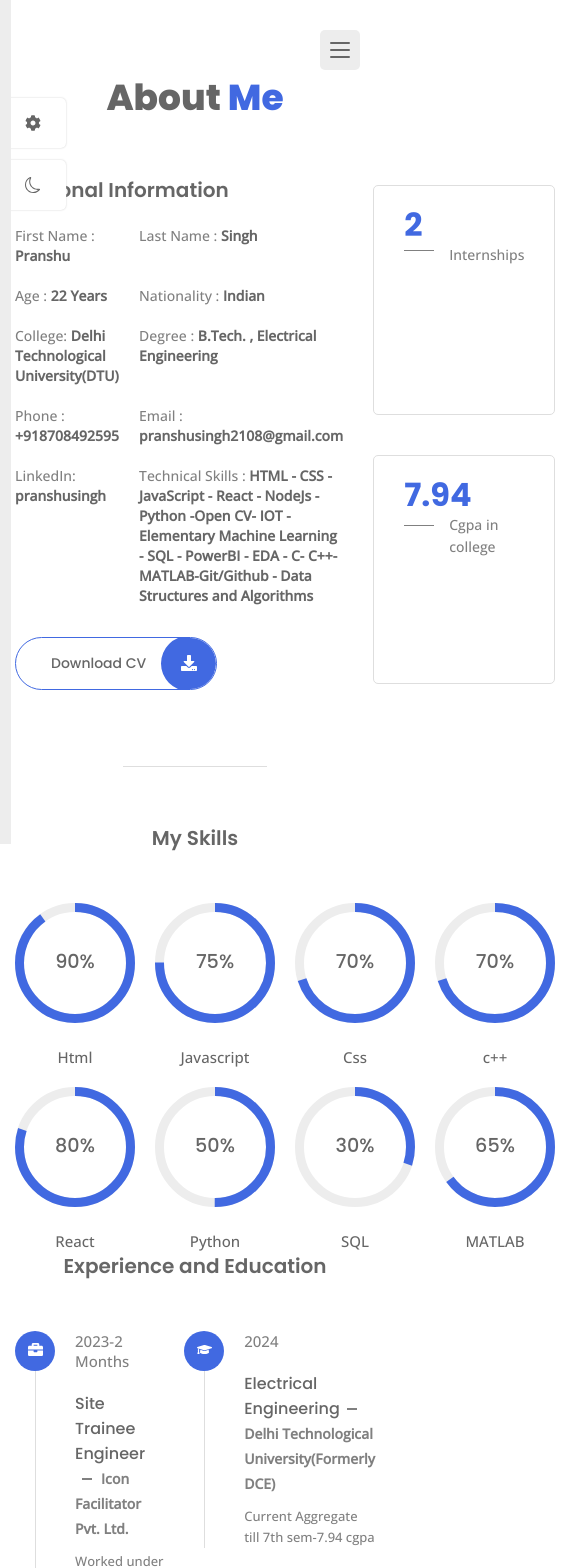
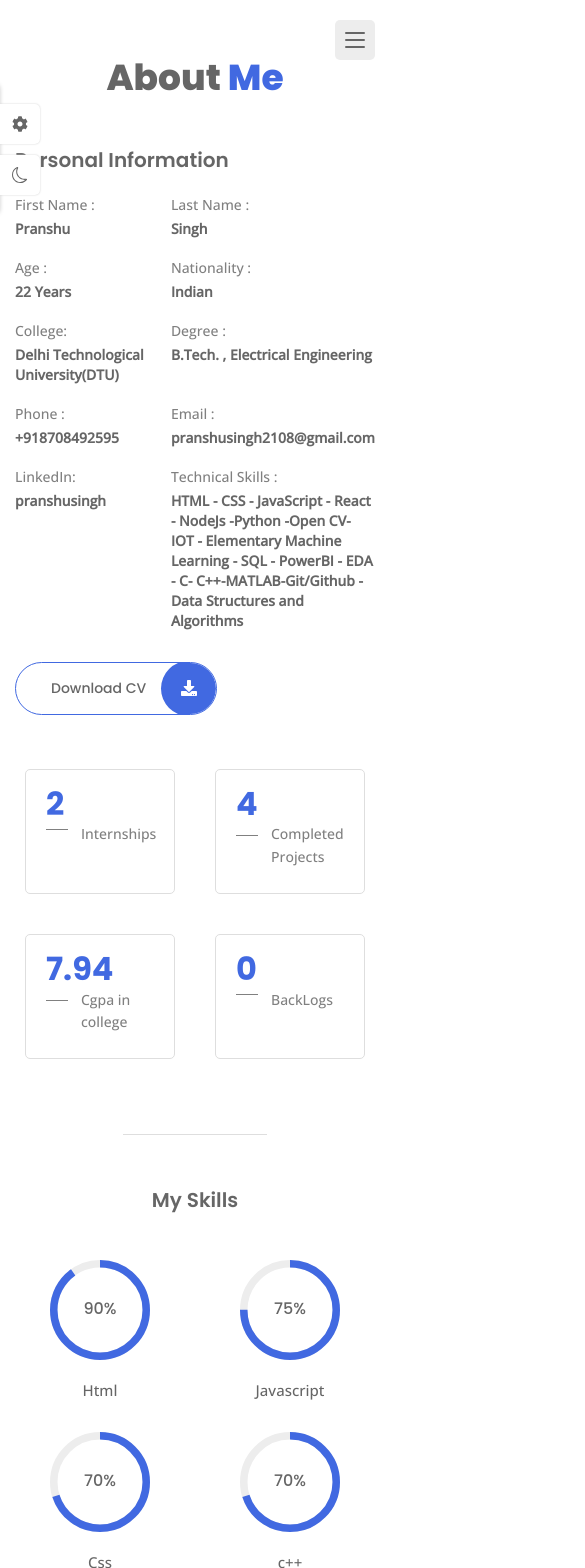
Before and after one commit to PranshuSingh21/PranshuSinghPortfolio, a React (Vite) app: page /about in a window 390 px wide. Shown: the top 1568 px of the page, 585 px wide, since content can reach past the window. Built offline with nearby package versions, Linux system fonts and the light colour scheme.

Commit message:
updated reponsiveness of website and added typeWriter effect to home page

```diff
--- a/package.json
+++ b/package.json
@@ -16,7 +16,8 @@
     "react-circular-progressbar": "^2.1.0",
     "react-dom": "^18.2.0",
     "react-icons": "^5.0.1",
-    "react-router-dom": "^6.22.3"
+    "react-router-dom": "^6.22.3",
+    "react-simple-typewriter": "^5.0.1"
   },
   "devDependencies": {
     "@types/react": "^18.2.66",
--- a/src/components/navbar.css
+++ b/src/components/navbar.css
@@ -9,7 +9,6 @@
     box-sizing: border-box;
     width:100%;
     padding: 60px 30px;
-    margin-left:50px;
     transition: all 0.5s cubic-bezier(0.77,0.2,0.05,1);
     z-index: 10000;
 }
--- a/src/data.jsx
+++ b/src/data.jsx
@@ -275,13 +275,13 @@ export const portfolio = [
       },
       {
         icon: <FaCode />,
-        title: 'Language : ',
+        title: 'Tech Stack : ',
         desc: 'HTML,CSS,JavaScript,React,Tailwind',
       },
       {
         icon: <FiExternalLink />,
         title: 'Github : ',
-        desc: `<a href="https://github.com/PranshuSingh21/ProductionGradeBlog">Visit Github</a>`,
+        desc: `<a href="https://github.com/PranshuSingh21/ProductionGradeBlog" target="_blank">Visit Github</a>`,
         /* yahan pe html likh k link laga denge preview ka and usse html react parser use karke render karwa denge
          PortfolioItem.jsx mein to make the link clickable */
       },
@@ -313,7 +313,8 @@ export const portfolio = [
       {
         icon: <FiExternalLink />,
         title: 'Github : ',
-        desc: `<a href="https://github.com/PranshuSingh21/NumberPlateRecognition-OpenCV-c-">Visit Github</a>`,
+        desc: `<a href="https://github.com/PranshuSingh21/NumberPlateRecognition-OpenCV-c-" target="_blank">
+        Visit Github</a>`,
       },
     ],
   },
@@ -343,7 +344,8 @@ export const portfolio = [
       {
         icon: <FiExternalLink />,
         title: 'Github : ',
-        desc: `<a href="https://github.com/PranshuSingh21/DocumentScanner-OpenCV-C-">Visit Github</a>`,
+        desc: `<a href="https://github.com/PranshuSingh21/DocumentScanner-OpenCV-C-" target="_blank">
+        Visit Github</a>`,
       },
     ],
   },
@@ -372,7 +374,7 @@ export const portfolio = [
       {
         icon: <FiExternalLink />,
         title: 'Preview : ',
-        desc: `<a href="https://pranshusinghportfolio.netlify.app/">Portfolio</a>`,
+        desc: `<a href="https://pranshusinghportfolio.netlify.app" target="_blank">Portfolio</a>`,
       },
     ],
   },
--- a/src/index.css
+++ b/src/index.css
@@ -8,4 +8,276 @@
     .grid{
         gap:20px;
     }
+
+    .home__data{
+        padding-right: 40px;
+    }
+
+    .home__title{
+        font-size: var(--big-font-size);
+    }
+
+    .home__description{
+        font-size: var(--small-font-size);
+    }
+
+    .stats__title{
+        padding-left: 35px;
+    }
+
+    .stats__title::before{
+        width: 22px;
+    }
+
+    .skills__container{
+        row-gap: 32px;
+    }
+
+    .progress__circle{
+        width: 100px;
+        height: 100px;
+    }
+
+    .skills__title{
+        margin-top: 20px;
+    }
+
+    .resume__icon{
+        width: 36px;
+        height: 36px;
+        line-height: 38px;
+    }
+
+    .resume__item{
+        padding-left: 55px;
+    }
+
+    .portfolio__modal-content{
+        max-width: 600px;
+    }
+
+    .modal__close{
+        width: 40px;
+        height: 40px;
+    }
+
+    .form__input-group{
+        grid-template-columns: repeat(2,1fr);
+        column-gap: 24px;
+    }
+
+    .form__input-group .form__input-div:last-child{
+        grid-column: 1/-1;
+    }
+
+    .form__input-div:nth-child(3) {
+        grid-column: span 2; /* This makes the subject input field span two columns */
+    }
+
+    .form__input-div{
+        margin-bottom: 24px;
+    }
 }
+
+@media screen and (max-width:1024px){
+    .container{
+        max-width: 720px;
+    }
+
+    .home{
+        padding: 20px;
+        grid-template-columns: 5fr 7fr;
+    }
+
+    .home__data{
+        padding-right: 0;
+    }
+
+    .section{
+        padding-block: 50px;
+    }
+
+    .section__title{
+        margin-bottom: 40px;
+    }
+
+    .about__container,
+    .resume__container,
+    .contact__container{
+        grid-template-columns: 1fr;
+    }
+
+    .about__container{
+        row-gap: 40px;
+    }
+
+    .subtitle__center{
+        margin-bottom: 45px;
+    }
+
+    .skills__container{
+        grid-template-columns: repeat(3,1fr);
+    }
+
+    .resume__container{
+        row-gap: 45px;
+    }
+
+    .resume__item:not(:last-child){
+        margin-bottom: 45px;
+    }
+
+    .seperator{
+        margin: 65px auto 50px;
+    }
+
+    .portfolio-container{
+        grid-template-columns: repeat(2,1fr);
+    }
+
+    .contact__container{
+        row-gap:48px;
+    }
+}
+
+@media screen and (max-width:768px){
+    .home{
+        grid-template-columns: 1fr;
+        justify-items: center;
+        row-gap: 10px;
+    }
+
+    .color__block{
+        display: none;
+    }
+
+    .home__img{
+        width: 270px;
+        height: 270px;
+        border-radius: 50%;
+        margin-top: auto;
+    }
+
+    .home__content{
+        max-width:500px;
+        text-align: center;
+        margin-bottom: auto;
+    }
+
+    .home__title{
+        padding-left: 0;
+    }
+
+    .home__title::before{
+        all:unset;
+    }
+
+    .home__title span{
+        display: block;
+    }
+
+    .container{
+        max-width: 540px;
+    }
+
+    .portfolio__modal-content{
+        padding: 25px 20px;
+    }
+
+    .modal__close{
+        top:-9%;
+        right: 0;
+    }
+}
+
+@media screen and (max-width:576px){
+    .nav__toggle{
+        top:20px;
+        right:15px;
+    }
+
+    .nav__link{
+        column-gap:20px;
+    }
+
+    .nav__link,
+    .nav__name{
+        font-size: var(--h3-font-size);
+    }
+
+    .skills__container{
+        grid-template-columns: repeat(2,1fr);
+    }
+
+    .portfolio__container{
+        grid-template-columns: 1fr;
+    }
+
+    .modal__image{
+        height: 300px;
+    }
+
+    .form__input-group{
+        grid-template-columns: 1fr;
+    }
+
+    .theme__img{
+        width:25px;
+    }
+
+    .style__switcher-toggler,
+    .theme__toggler{
+        width: 40px;
+        height: 40px;
+    }
+
+    .style__switcher-toggler{
+        top:15%
+    }
+
+    .theme__toggler{
+        bottom: 15%;
+    }
+
+    .style__switcher-close{
+        top:5%;
+    }
+}
+
+@media screen and (max-width:450px){
+    .home__img{
+        display: none;
+    }
+
+    .home__content{
+        margin-block:auto;
+        text-align: left;
+    }
+
+    .home__title{
+        font-size: var(--h1-font-size);
+    }
+
+    .home__description{
+        text-align: justify;
+    }
+
+    .info__title{
+        display: block;
+        margin-bottom: 4px;
+    }
+
+    .stats__box{
+        padding: 15px 15px 25px 20px;
+    }
+}
+
+@media screen and (max-width:350px){
+    .home__title{
+        display: inline;
+    }
+
+    .stats{
+        grid-template-columns: 1fr;
+    }
+}
--- a/src/pages/contact/Contact.jsx
+++ b/src/pages/contact/Contact.jsx
@@ -4,12 +4,11 @@ import emailjs from '@emailjs/browser';
 import{
     FaEnvelopeOpen,
     FaPhoneSquareAlt,
-    FaInstagramSquare,
-    FaLinkedin
+    FaLinkedin,
+    FaGithub
 } from 'react-icons/fa'
 
 import { FiSend } from 'react-icons/fi'
-
 import './contact.css'
 
 const Contact=()=>{
@@ -61,11 +60,13 @@ const Contact=()=>{
                         </div>
 
                         <div className="contact__socials">
-                            <a href="https://instagram.com/_pranshu_2108" className="contact__social-link">
-                                <FaInstagramSquare />
+                            <a href="https://github.com/PranshuSingh21" className="contact__social-link"
+                            target="_blank">
+                                <FaGithub />
                             </a>
                             <a href="https://linkedin.com/in/pranshu-singh-a86455245"
-                            className="contact__social-link">
+                            className="contact__social-link"
+                            target="_blank">
                                 <FaLinkedin />
                             </a>
                         </div>
--- a/src/pages/home/Home.jsx
+++ b/src/pages/home/Home.jsx
@@ -1,10 +1,17 @@
 import React from 'react'
-import Profile from '../../assets/Pranshu.png'
+import Profile from '../../assets/PranshuTry.jpg'
 import {Link} from 'react-router-dom'
 import { FaArrowRight } from "react-icons/fa";
+import { useTypewriter, Cursor } from 'react-simple-typewriter';
 import "./home.css"
 
 const Home=()=>{
+    const [typeEffect]=useTypewriter({
+        words:['Web Developer','Software Engineer','Business Analyst'],
+        loop:{},
+        typeSpeed:100,
+        deleteSpeed:60
+    })
     return(
         <section className="home section grid">
             <img src={Profile} alt="" className="home__img" />
@@ -14,7 +21,7 @@ const Home=()=>{
                     <h1 className="home__title">
                         <span>I am Pranshu Singh</span>
                         <br/>
-                    Web Designer</h1>
+                    <span>{typeEffect}</span></h1>
 
                     <p className="home__decription">
                         I'm an India based Front-end web designer, Software Engineer and a business analyst
--- a/src/pages/home/home.css
+++ b/src/pages/home/home.css
@@ -9,6 +9,8 @@ section ki css is defined in app.css also*/
 
 .home__img{
     height:100%;
+    /*width: fit-content;*/
+    width:100%;
     object-fit: cover;
     border-radius: 30px;
     box-shadow: 0 0 8px hsla(0,0%,0%,0.3);
@@ -25,6 +27,7 @@ section ki css is defined in app.css also*/
 }
 .home__title span{
     color:var(--first-color);
+    display: inline-block; /* Make sure the span behaves like a block element */
 }
 
 .home__title::before{
--- a/src/pages/portfolio/portfolio.css
+++ b/src/pages/portfolio/portfolio.css
@@ -96,7 +96,7 @@ dikhegi*/
 
 .modal__list{
     grid-template-columns: repeat(2,1fr);
-    row-gap: 10px;
+    row-gap: 10px !important;
     margin-bottom: 24px;
 }
 
```
Also changed, not shown: src/assets/PranshuTry.jpg (added), 1 other file (tests, documents, lock files or other folders).
